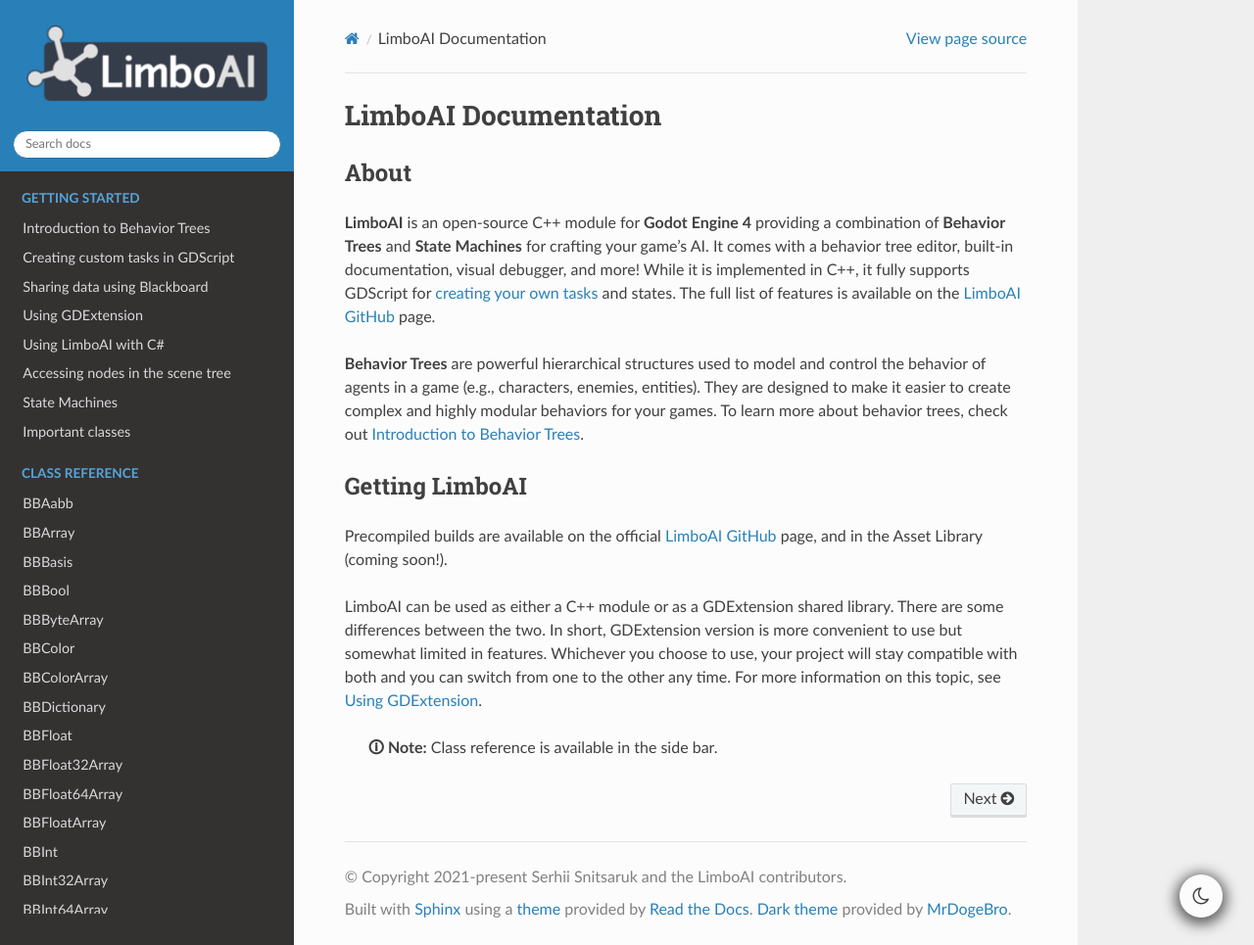
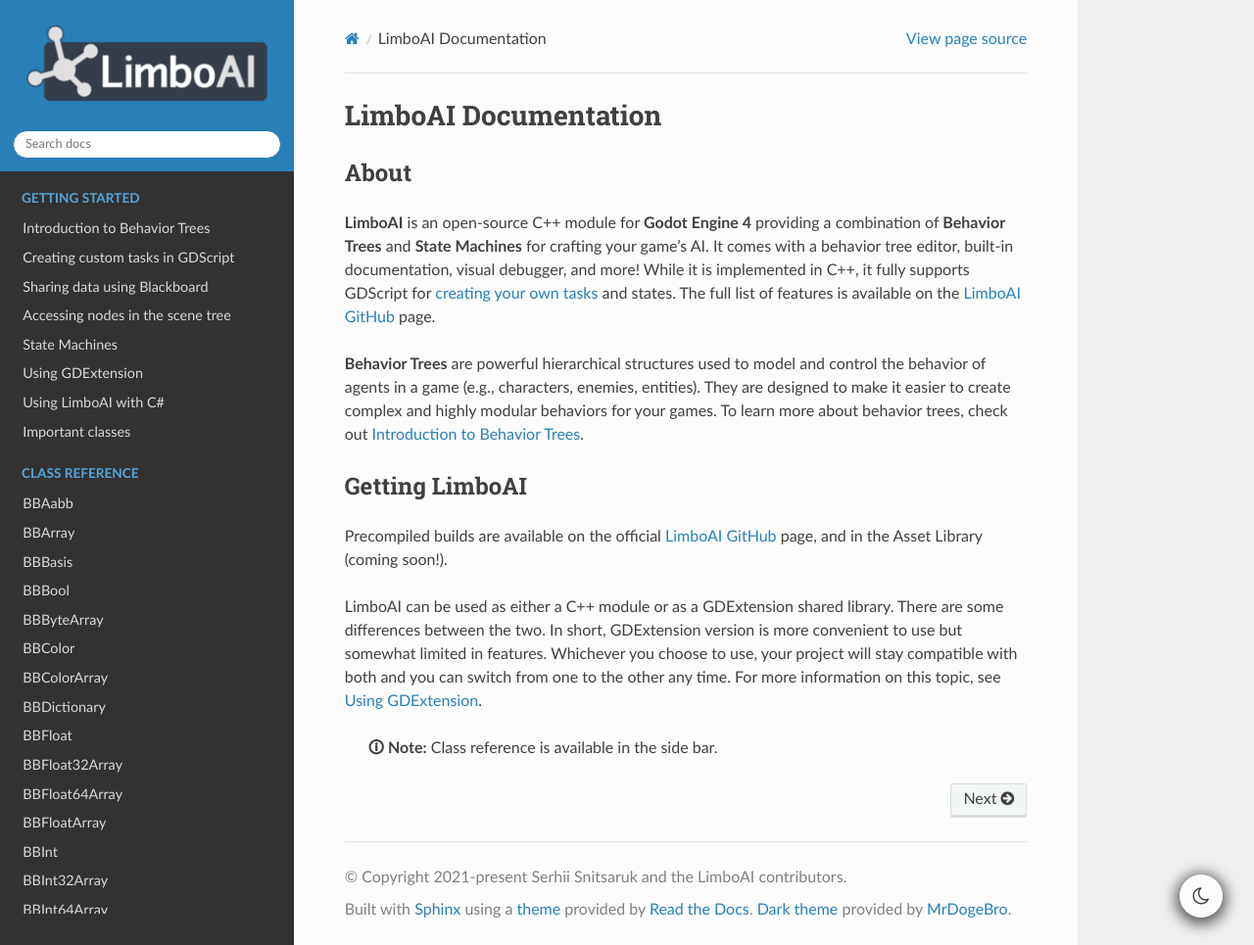
Before and after one commit to limbonaut/limboai, a Sphinx documentation site: the page built from doc/source/index.rst, in a window 1280 px wide and 965 px high. Shown: the whole window at 98% size. Built offline with Sphinx 7.4.7 and the Read the Docs theme 2.0.0, drawn with Linux system fonts in a browser that asks for light colours; pages that are not in the unit, such as notebooks, are missing from menus.

Commit message:
Doc: Rearrange pages

```diff
--- a/doc/source/index.rst
+++ b/doc/source/index.rst
@@ -42,10 +42,10 @@
    getting-started/introduction
    getting-started/custom-tasks
    getting-started/using-blackboard
+   getting-started/accessing-nodes
+   getting-started/hsm
    getting-started/gdextension
    getting-started/c-sharp
-   getting-started/accessing-nodes
-   getting-started/hsm
    getting-started/featured-classes
 
 .. toctree::
```
